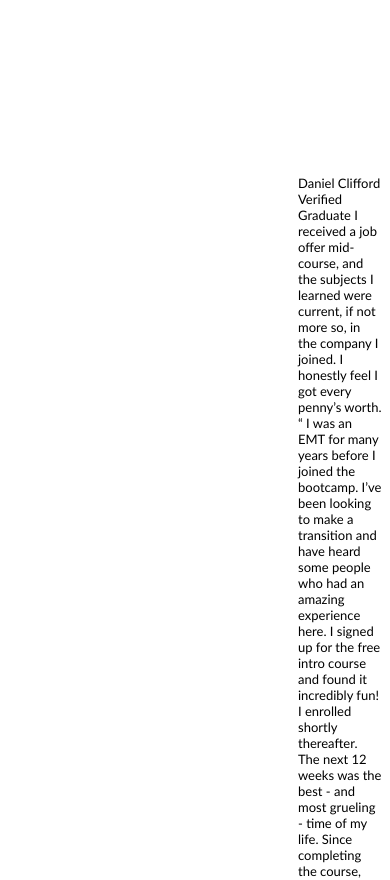
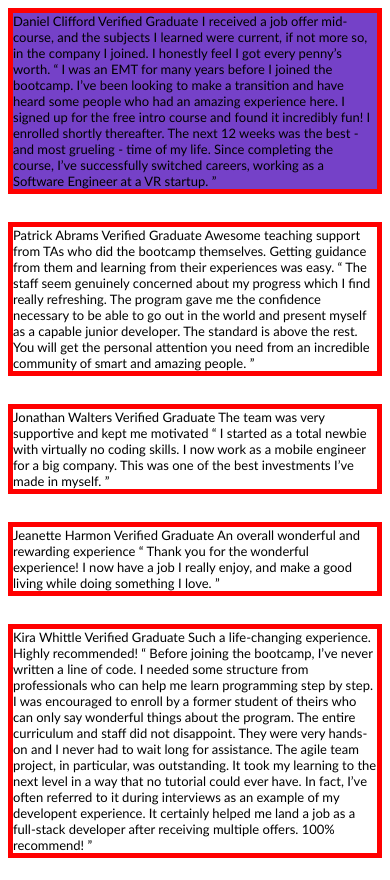
Before and after one commit to ElliottMcDonald/Testimonials-Grid-Frontend-Mentor, a plain HTML site: page index.html in a window 390 px wide. Shown: the top 880 px of the page. Drawn offline with Linux system fonts and the light colour scheme; a web font is replaced by a local one.

Commit message:
Add classes to html. Configure css grid framework.
Divide text within html into classes. Set css grid modifiers including media queries. Add background color to each grid item.

```diff
--- a/css/style.css
+++ b/css/style.css
@@ -27,8 +27,56 @@ body {
 }
 
 .container {
-    max-width: 69em;
-    margin-left: 290px;
-    margin-top: 175px;
-    /* height: 36em; */
+    max-width: 1440px;
+    /* margin-left: 290px;
+    margin-top: 175px;  */
+    display: grid;
+    gap: 28px;
+    grid-template-columns: repeat(4, 1fr);
+    grid-auto-rows: auto;
 }
+
+.item {
+    border: 5px solid red;
+}
+
+.item:nth-of-type(1) {
+    grid-column: 1/3;
+}
+
+.item:nth-of-type(4) {
+    grid-column: 2/4;
+    grid-row: 2;
+
+}
+
+.item:nth-of-type(5) {
+    grid-column: 4/5;
+    grid-row: 1/3;
+}
+
+.item--purple {
+    background-color: rgb(117,65,200);
+}
+
+@media (max-width: 425px) {
+
+    .container {
+        grid-template-columns: 1fr;
+        width: 100%;
+    }
+
+    .item:nth-of-type(1) {
+        grid-column: 1;
+    }
+
+    .item:nth-of-type(4) {
+        grid-column: 1;
+        grid-row: 2;
+    }
+
+    .item:nth-of-type(5) {
+        grid-column: 1;
+        grid-row: 5;
+    }
+}
--- a/index.html
+++ b/index.html
@@ -16,7 +16,7 @@
 </head>
 <body>
   <div class="container">
-    <div class="DC-test">
+    <div class="item--purple item">
       Daniel Clifford
       Verified Graduate
       I received a job offer mid-course, and the subjects I learned were current, if not more so,
@@ -27,21 +27,21 @@
       The next 12 weeks was the best - and most grueling - time of my life. Since completing
       the course, I’ve successfully switched careers, working as a Software Engineer at a VR startup. ”
     </div>
-    <div class="JW-test">
+    <div class="item--grey item">
       Jonathan Walters
       Verified Graduate
       The team was very supportive and kept me motivated
       “ I started as a total newbie with virtually no coding skills. I now work as a mobile engineer
       for a big company. This was one of the best investments I’ve made in myself. ”
     </div>
-    <div class="JH-test">
+    <div class="item--white--small item">
       Jeanette Harmon
       Verified Graduate
       An overall wonderful and rewarding experience
       “ Thank you for the wonderful experience! I now have a job I really enjoy, and make a good living
       while doing something I love. ”
     </div>
-    <div class="PA-test">
+    <div class="item--black item">
       Patrick Abrams
       Verified Graduate
       Awesome teaching support from TAs who did the bootcamp themselves. Getting guidance from them and
@@ -51,7 +51,7 @@
       junior developer. The standard is above the rest. You will get the personal attention you need from
       an incredible community of smart and amazing people. ”
     </div>
-    <div class="KW-test">
+    <div class="item--white--large item">
       Kira Whittle
       Verified Graduate
       Such a life-changing experience. Highly recommended!
@@ -66,9 +66,9 @@
     </div>
   </div>
 
-  <div class="attribution">
+  <!-- <div class="attribution">
     Challenge by <a href="https://www.frontendmentor.io?ref=challenge" target="_blank">Frontend Mentor</a>.
     Coded by <a href="#">Your Name Here</a>.
-  </div>
+  </div> -->
 </body>
 </html>
```
